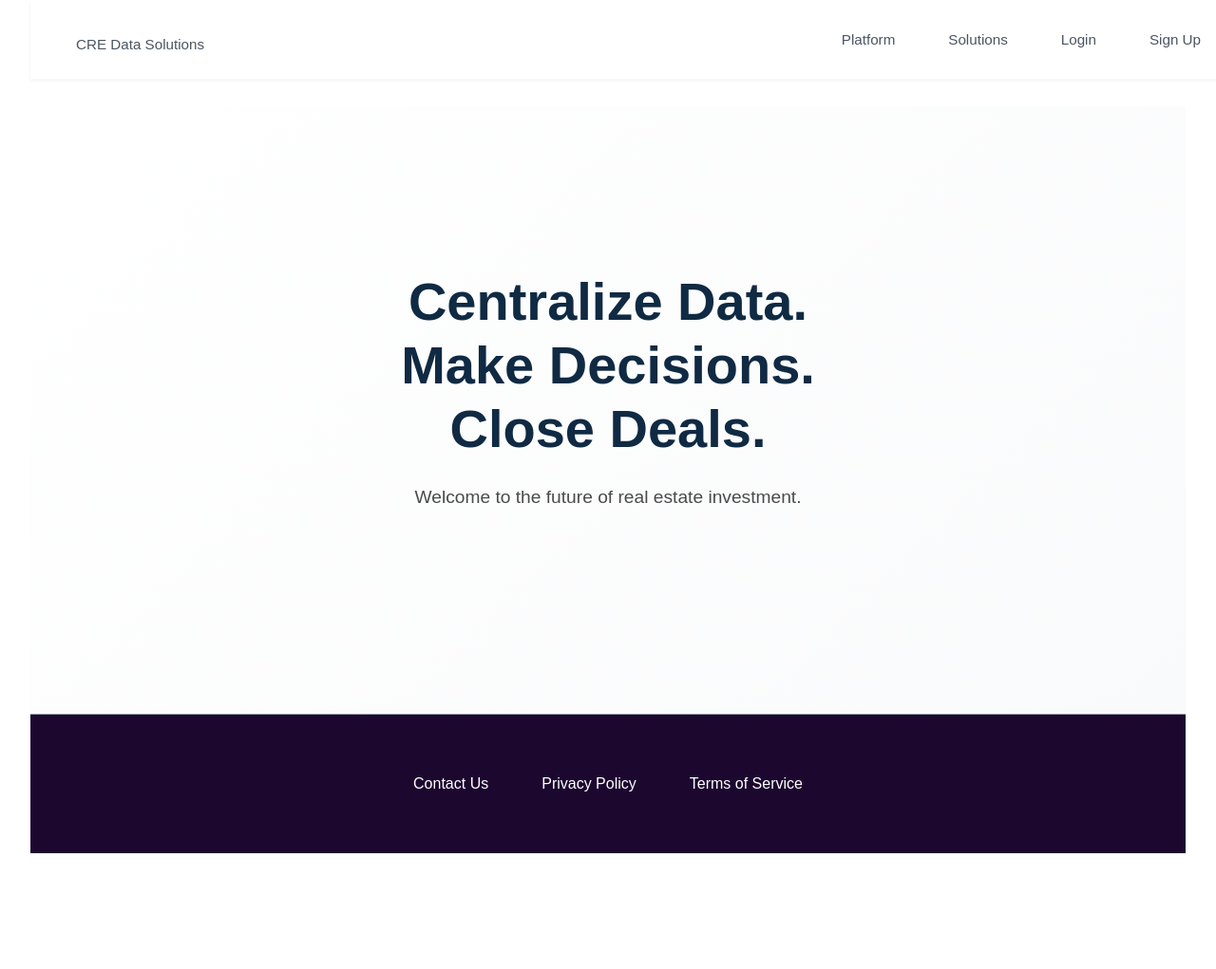
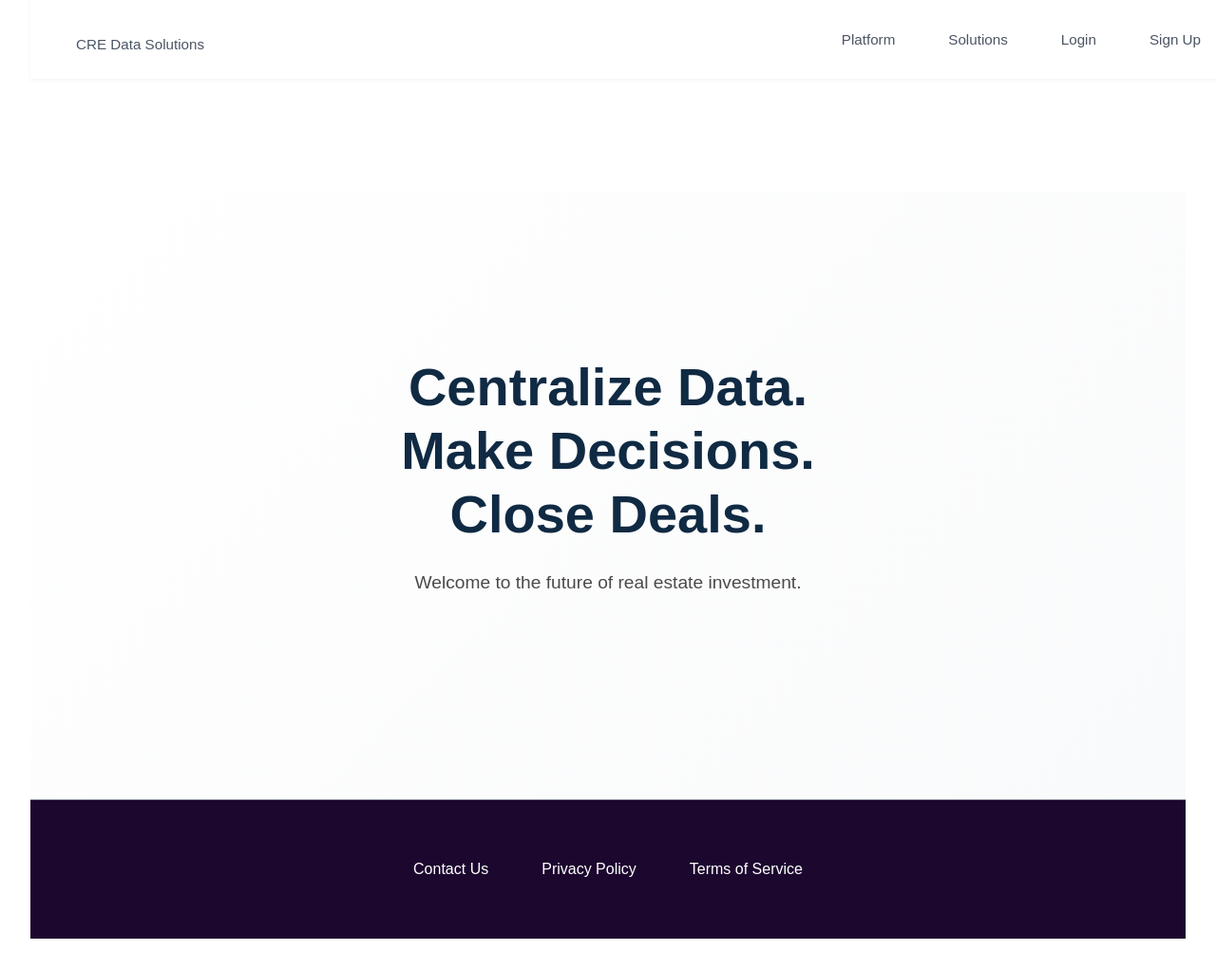
Before and after one commit to jaycewalzer1/rr-tool2, a Flask app: page / in a window 1280 px wide. Shown: the whole page at 95% size. Before the commit the page ends 899 px from the top, so only its background shows below. Run offline with Flask 3, Linux system fonts and the light colour scheme; parts of the project's set-up code (start-up, migrations or seed data) failed here and were passed over.

Commit message:
Update home.css

```diff
--- a/static/css/home.css
+++ b/static/css/home.css
@@ -28,6 +28,11 @@ nav {
 .logo-link:hover {
     transform: translateY(-2px);
 }
+
+main {
+    padding-top: 90px; /* or however tall your header is */
+}
+
 
 .nav-right {
     display: flex;
```
